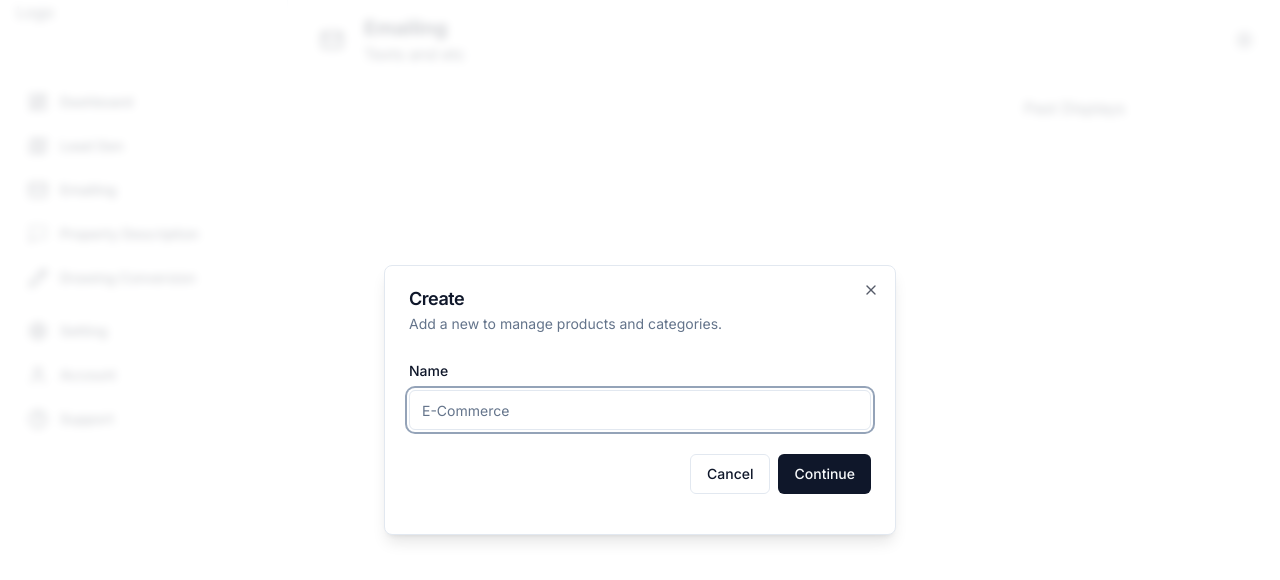
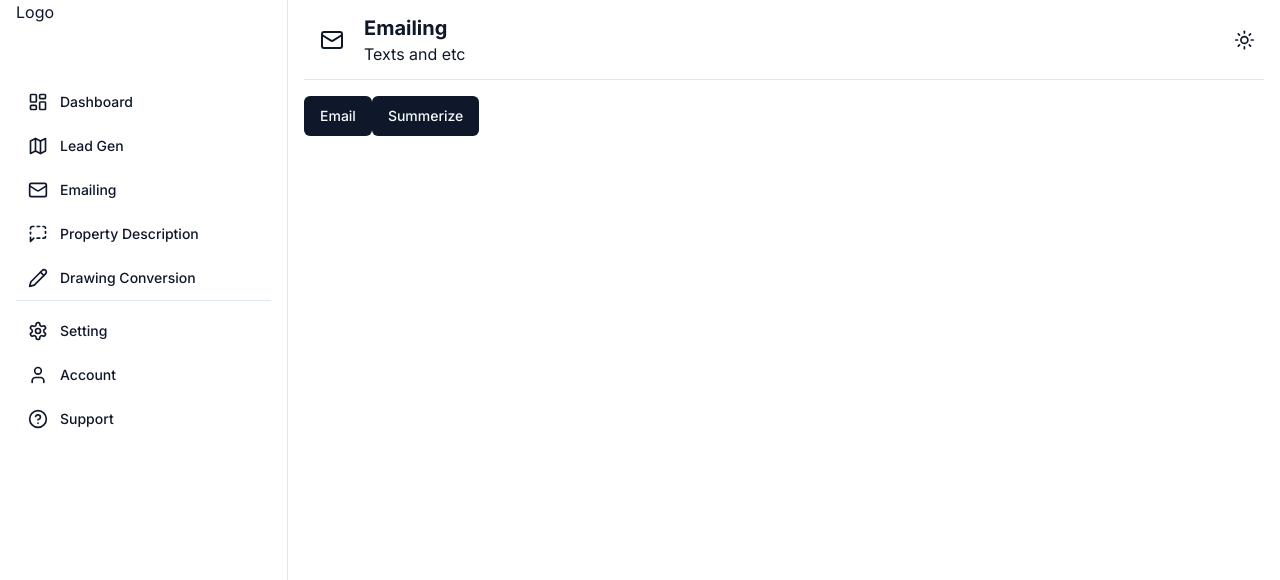
Before and after one commit to zaibutcooler/kensa, a Next.js app: page /emailing in a window 1280 px wide. Shown: the top 580 px of the page. Built offline with nearby package versions, Linux system fonts and the light colour scheme.

Commit message:
emailing rendering fixed

```diff
--- a/app/(main)/layout.tsx
+++ b/app/(main)/layout.tsx
@@ -10,8 +10,8 @@ export default function MainLayout({ children }: { children: ReactNode }) {
         <Sidebar />
       </section>
       <section
-        className="ml-0 md:ml-72 w-full px-2 md:px-4 h-screen md:pb-20 pb-14"
-        style={{ overflow: "hidden" }}
+        className="ml-0 md:ml-72 w-full px-4 md:pb-20 pb-14"
+        style={{ overflowY: "hidden" }}
       >
         <Header />
         <main className="h-full">{children}</main>
--- a/app/(main)/leadgen/page.tsx
+++ b/app/(main)/leadgen/page.tsx
@@ -1,3 +1,11 @@
-export default function LeadGenPage(){
-    return <main>LeadGenPage</main>
+import GoogleMaps from "@/components/main/leadgen/mini/GoogleMaps"
+
+export default function LeadGenPage() {
+  return (
+    <main>
+      <div className="w-96 h-96">
+        <GoogleMaps />
+      </div>
+    </main>
+  )
 }
--- a/app/layout.tsx
+++ b/app/layout.tsx
@@ -3,7 +3,6 @@ import { Metadata } from "next"
 import { Inter } from "next/font/google"
 import { ClerkProvider } from "@clerk/nextjs"
 
-import { ModalProvider } from "@/components/providers/modal-provider"
 import { ThemeProvider } from "@/components/providers/theme-provider"
 import { ToastProvider } from "@/components/providers/toast-provider"
 
@@ -22,7 +21,6 @@ export default function RootLayout({ children }: RootLayoutProps) {
         <head />
         <body className={inter.className}>
           <ThemeProvider attribute="class" defaultTheme="system" enableSystem>
-            <ModalProvider />
             <ClerkProvider>{children}</ClerkProvider>
             <ToastProvider />
           </ThemeProvider>
--- a/components/main/emailing/EmailMain.tsx
+++ b/components/main/emailing/EmailMain.tsx
@@ -8,14 +8,16 @@ import { Button } from "@/components/ui/button"
 
 import EmailForm from "./form/EmailForm"
 import { EmailType } from "./form/constant"
+import EmailSummerize from "./summerize/EmailSummerize"
 
 const EmailMain = () => {
   const [displayMain, setDisplayMain] = useState(true)
+  const [display, setDisplay] = useState("none")
   const [pastDatas, setPastDatas] = useState([])
   const [loading, setLoading] = useState(false)
   const [data, setData] = useState<string>("")
 
-  const handleSubmit = async (values: EmailType) => {
+  const handleFormSubmit = async (values: EmailType) => {
     try {
       setDisplayMain(true)
       setLoading(true)
@@ -32,39 +34,40 @@ const EmailMain = () => {
     }
   }
 
+  const render = () => {
+    switch (display) {
+      case "none":
+        return (
+          <div>
+            <Button
+              onClick={() => {
+                setDisplay("form")
+              }}
+            >
+              Email
+            </Button>
+            <Button
+              onClick={() => {
+                setDisplay("sum")
+              }}
+            >
+              Summerize
+            </Button>
+          </div>
+        )
+      case "form":
+        return <EmailForm handleBack={handleBack} onSubmit={handleFormSubmit} />
+      case "sum":
+        return <EmailSummerize />
+    }
+  }
+
   const handleBack = () => {
-    setDisplayMain(true)
+    setDisplay("none")
   }
 
   return (
-    <>
-      {displayMain ? (
-        <main className="flex md:flex-row flex-col h-full pb-4 pt-4 ">
-          <section className="w-full h-full flex justify-center items-center">
-            {loading ? (
-              <div>Loading</div>
-            ) : (
-              <>
-                {data ? (
-                  <div>{data}</div>
-                ) : (
-                  <div>
-                    <Button onClick={() => setDisplayMain(false)}>
-                      Generate New
-                    </Button>
-                  </div>
-                )}
-              </>
-            )}
-          </section>
-          <section className="w-80 h-full">Past Displays</section>
-        </main>
-      ) : (
-        <main className="h-full overflow-y-auto pt-4 ">
-          <EmailForm handleBack={handleBack} onSubmit={handleSubmit} />
-        </main>
-      )}
-    </>
+    <>{loading ? <div>Loading</div> : <div className="pt-4">{render()}</div>}</>
   )
 }
 
--- a/components/main/emailing/form/EmailForm.tsx
+++ b/components/main/emailing/form/EmailForm.tsx
@@ -1,10 +1,10 @@
 import { FC } from "react"
 
-import { PropertyType } from "../../property-description/form/constant"
+import { EmailType } from "./constant"
 
 interface Props {
   handleBack: () => void
-  onSubmit: (input: PropertyType) => void
+  onSubmit: (input: EmailType) => void
 }
 
 const EmailForm: FC<Props> = ({ handleBack, onSubmit }) => {
--- /dev/null
+++ b/components/main/leadgen/mini/GoogleMaps.tsx
@@ -0,0 +1,51 @@
+"use client"
+
+import React from "react"
+import {
+  GoogleMap as GoogleMaps,
+  LoadScript,
+  Marker,
+} from "@react-google-maps/api"
+
+// don't know the actual location so haven't changed yet
+const location = {
+  lat: 59.860096 - 0.0002,
+  lng: 17.6305953,
+}
+
+const apiKey = process.env.GOOGLE_MAPS_API_KEY as string
+
+const containerStyle = {
+  width: "100%",
+  height: "100%",
+  borderRadius: "8px",
+}
+
+const GoogleMap = () => {
+  const handleMarkerClick = () => {
+    const url = `https://www.google.com/maps/dir/?api=1&destination=${location.lat},${location.lng}`
+    window.open(url, "_blank")
+  }
+
+  return (
+    <LoadScript googleMapsApiKey={apiKey}>
+      <GoogleMaps
+        mapContainerStyle={containerStyle}
+        center={location}
+        zoom={17}
+        options={{ draggable: false, mapId: "330578b92517eac7" }}
+      >
+        <button onClick={handleMarkerClick}>
+          <Marker
+            position={location}
+            icon={{
+              url: "/logo.png",
+            }}
+          />
+        </button>
+      </GoogleMaps>
+    </LoadScript>
+  )
+}
+
+export default React.memo(GoogleMap)
--- /dev/null
+++ b/components/main/property-description/mini/FeatureFormModal.tsx
@@ -0,0 +1,7 @@
+"use client"
+
+const FeatureFormModal = () => {
+  return <div>Form Modal</div>
+}
+
+export default FeatureFormModal
--- a/components/main/property-description/mini/FeatureFormModel.tsx
+++ /dev/null
@@ -1,91 +0,0 @@
-"use client"
-
-import { zodResolver } from "@hookform/resolvers/zod"
-import axios from "axios"
-import { useForm } from "react-hook-form"
-import * as z from "zod"
-
-import { useModal } from "@/hooks/useModal"
-import { Button } from "@/components/ui/button"
-import {
-  Form,
-  FormControl,
-  FormField,
-  FormItem,
-  FormLabel,
-  FormMessage,
-} from "@/components/ui/form"
-import { Input } from "@/components/ui/input"
-import { Modal } from "@/components/ui/modal"
-
-const formSchema = z.object({
-  name: z.string().min(1),
-})
-
-const FeatureFormModal = () => {
-  const formModal = useModal()
-
-  const form = useForm<z.infer<typeof formSchema>>({
-    resolver: zodResolver(formSchema),
-    defaultValues: {
-      name: "",
-    },
-  })
-
-  const onSubmit = async (values: z.infer<typeof formSchema>) => {}
-
-  const loading = form.formState.isSubmitting
-
-  return (
-    <div>
-      <Modal
-        title="Create "
-        description="Add a new  to manage products and categories."
-        isOpen={formModal.isOpen}
-        onClose={formModal.onClose}
-      >
-        <div>
-          <div className="space-y-4 py-2 pb-4">
-            <div className="space-y-2">
-              <Form {...form}>
-                <form onSubmit={form.handleSubmit(onSubmit)}>
-                  <FormField
-                    control={form.control}
-                    name="name"
-                    render={({ field }) => (
-                      <FormItem>
-                        <FormLabel>Name</FormLabel>
-                        <FormControl>
-                          <Input
-                            disabled={loading}
-                            placeholder="E-Commerce"
-                            {...field}
-                          />
-                        </FormControl>
-                        <FormMessage />
-                      </FormItem>
-                    )}
-                  />
-                  <div className="pt-6 space-x-2 flex items-center justify-end w-full">
-                    <Button
-                      disabled={loading}
-                      variant="outline"
-                      onClick={formModal.onOpen}
-                    >
-                      Cancel
-                    </Button>
-                    <Button disabled={loading} type="submit">
-                      Continue
-                    </Button>
-                  </div>
-                </form>
-              </Form>
-            </div>
-          </div>
-        </div>
-      </Modal>
-    </div>
-  )
-}
-
-export default FeatureFormModal
--- a/components/providers/modal-provider.tsx
+++ /dev/null
@@ -1,21 +0,0 @@
-"use client"
-
-import { useEffect, useState } from "react"
-
-import FeatureFormModal from "../main/property-description/mini/FeatureFormModel"
-
-export const ModalProvider = () => {
-  const [isMounted, setIsMounted] = useState(false)
-
-  useEffect(() => {
-    setIsMounted(true)
-  }, [])
-
-  if (!isMounted) return null
-
-  return (
-    <>
-      <FeatureFormModal />
-    </>
-  )
-}
```
Also changed, not shown: package.json (+23 -21 lines), 1 other file (tests, documents, lock files or other folders).
